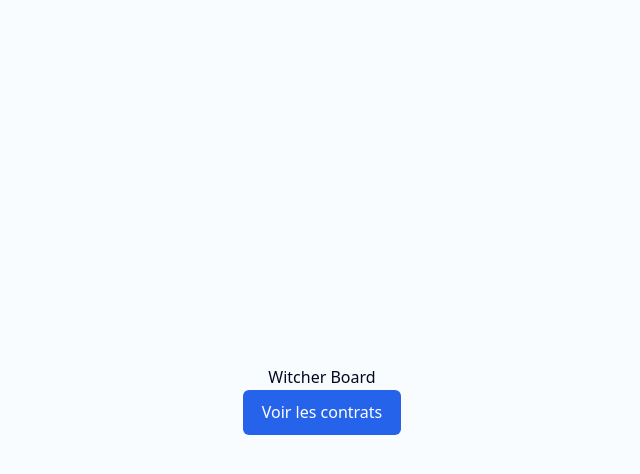
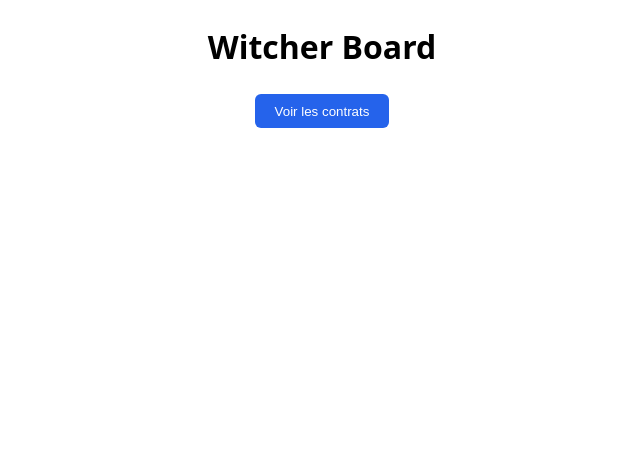
Before and after one commit to auroredilena10/eval-react, a React (Vite) app: page / in a window 1280 px wide. Shown: the top 474 px of the page, without its empty margins (318-958 px from the left). Built offline with nearby package versions, Linux system fonts and the light colour scheme; no server answers.

Commit message:
suppression de fichiers de l'ancien projet repris et ajout de fichier pour le detail des contracts

```diff
--- a/index.html
+++ b/index.html
@@ -4,7 +4,7 @@
     <meta charset="UTF-8" />
     <link rel="icon" type="image/svg+xml" href="/vite.svg" />
     <meta name="viewport" content="width=device-width, initial-scale=1.0" />
-    <title>skibidi-dns</title>
+    <title>Witcher Contracts</title>
   </head>
   <body>
     <div id="root"></div>
--- a/package.json
+++ b/package.json
@@ -1,5 +1,5 @@
 {
-  "name": "skibidi-dns",
+  "name": "Witcher Contracts",
   "private": true,
   "version": "0.0.0",
   "type": "module",
--- a/src/app.jsx
+++ b/src/app.jsx
@@ -1,6 +1,7 @@
 import { BrowserRouter, Route, Routes } from 'react-router-dom';
 import Home from '@/pages/home/home';
 import ContractsContainer from '@/pages/contracts/contractsContainer';
+import DetailsContract from '@/pages/contracts/detailsContract/detailsContract';
 
 const App = () => {
   return (
@@ -8,7 +9,7 @@
       <Routes>
         <Route index element={<Home />} />
         <Route path="/contracts" element={<ContractsContainer />} />
-
+        <Route path="/contracts/detail-contract" element={<DetailsContract />} />
       </Routes>
     </BrowserRouter>
   )
--- a/src/index.css
+++ b/src/index.css
@@ -1,271 +1,15 @@
-@import "tailwindcss";
-@import "tw-animate-css";
-
 :root {
   font-family: system-ui, Avenir, Helvetica, Arial, sans-serif;
   line-height: 1.6;
   font-weight: 400;
-
-  color-scheme: light dark;
-  color: rgba(255, 255, 255, 0.87);
-  background-color: #242424;
-  font-synthesis: none;
-  text-rendering: optimizeLegibility;
-  -webkit-font-smoothing: antialiased;
-  -moz-osx-font-smoothing: grayscale;
-
-  /* Enhanced color palette with better contrast */
-  --radius: 0.75rem;
-
-  /* Light theme - Improved contrast (WCAG AA/AAA compliant) */
-  --background: oklch(0.99 0.005 247.858); /* Near white, softer on eyes */
-  --foreground: oklch(0.15 0.05 260); /* Darker for better readability */
-
-  --card: oklch(1 0 0);
-  --card-foreground: oklch(0.129 0.042 264.695);
-
-  --popover: oklch(1 0 0);
-  --popover-foreground: oklch(0.129 0.042 264.695);
-  --primary: oklch(0.208 0.042 265.755);
-  --primary-foreground: oklch(0.984 0.003 247.858);
-  --secondary: oklch(0.968 0.007 247.896);
-  --secondary-foreground: oklch(0.208 0.042 265.755);
-  --muted: oklch(0.968 0.007 247.896);
-  --muted-foreground: oklch(0.554 0.046 257.417);
-
-  --accent: oklch(0.968 0.007 247.896);
-  --accent-foreground: oklch(0.208 0.042 265.755);
-
-  --destructive: oklch(0.65 0.25 25); /* More vibrant red */
-  --destructive-foreground: oklch(0.99 0.005 247.858);
-
-  --success: oklch(0.62 0.19 150); /* Added success color */
-  --success-foreground: oklch(0.99 0.005 247.858);
-
-  --warning: oklch(0.75 0.18 85); /* Added warning color */
-  --warning-foreground: oklch(0.15 0.05 260);
-
-  --info: oklch(0.62 0.12 245); /* Added info color */
-  --info-foreground: oklch(0.99 0.005 247.858);
-
-  --border: oklch(0.88 0.02 260);
-  --input: oklch(0.88 0.02 260);
-  --ring: oklch(0.55 0.22 262);
-
-  /* Chart colors with better differentiation */
-  --chart-1: oklch(0.65 0.22 41);
-  --chart-2: oklch(0.60 0.18 150);
-  --chart-3: oklch(0.55 0.25 262);
-  --chart-4: oklch(0.75 0.20 80);
-  --chart-5: oklch(0.68 0.20 310);
-
-  /* Sidebar */
-  --sidebar: oklch(0.98 0.005 247.858);
-  --sidebar-foreground: oklch(0.20 0.05 260);
-  --sidebar-primary: oklch(0.55 0.22 262);
-  --sidebar-primary-foreground: oklch(0.99 0.005 247.858);
-  --sidebar-accent: oklch(0.94 0.02 250);
-  --sidebar-accent-foreground: oklch(0.20 0.05 260);
-  --sidebar-border: oklch(0.88 0.02 260);
-  --sidebar-ring: oklch(0.55 0.22 262);
-
-  /* Additional utility colors */
-  --border-strong: oklch(0.70 0.05 260);
-  --shadow-color: oklch(0 0 0 / 0.1);
-  --overlay: oklch(0 0 0 / 0.4);
 }
 
 body {
   margin: 0;
-  display: flex;
-  place-items: center;
-  min-width: 100vw;
-  min-height: 100vh;
   overflow: hidden;
-  background-color: var(--background);
-  color: var(--foreground);
-  transition: background-color 0.3s ease, color 0.3s ease;
 }
 
 #root {
   margin: 0 auto;
   text-align: center;
 }
-
-@theme inline {
-  --radius-sm: calc(var(--radius) - 4px);
-  --radius-md: calc(var(--radius) - 2px);
-  --radius-lg: var(--radius);
-  --radius-xl: calc(var(--radius) + 4px);
-  --radius-2xl: calc(var(--radius) + 8px);
-  --radius-3xl: calc(var(--radius) + 12px);
-  --radius-4xl: calc(var(--radius) + 16px);
-
-  /* Color mapping */
-  --color-background: var(--background);
-  --color-foreground: var(--foreground);
-  --color-card: var(--card);
-  --color-card-foreground: var(--card-foreground);
-  --color-popover: var(--popover);
-  --color-popover-foreground: var(--popover-foreground);
-  --color-primary: var(--primary);
-  --color-primary-foreground: var(--primary-foreground);
-  --color-secondary: var(--secondary);
-  --color-secondary-foreground: var(--secondary-foreground);
-  --color-muted: var(--muted);
-  --color-muted-foreground: var(--muted-foreground);
-  --color-accent: var(--accent);
-  --color-accent-foreground: var(--accent-foreground);
-  --color-destructive: var(--destructive);
-  --color-destructive-foreground: var(--destructive-foreground);
-  --color-success: var(--success);
-  --color-success-foreground: var(--success-foreground);
-  --color-warning: var(--warning);
-  --color-warning-foreground: var(--warning-foreground);
-  --color-info: var(--info);
-  --color-info-foreground: var(--info-foreground);
-  --color-border: var(--border);
-  --color-input: var(--input);
-  --color-ring: var(--ring);
-  --color-chart-1: var(--chart-1);
-  --color-chart-2: var(--chart-2);
-  --color-chart-3: var(--chart-3);
-  --color-chart-4: var(--chart-4);
-  --color-chart-5: var(--chart-5);
-  --color-sidebar: var(--sidebar);
-  --color-sidebar-foreground: var(--sidebar-foreground);
-  --color-sidebar-primary: var(--sidebar-primary);
-  --color-sidebar-primary-foreground: var(--sidebar-primary-foreground);
-  --color-sidebar-accent: var(--sidebar-accent);
-  --color-sidebar-accent-foreground: var(--sidebar-accent-foreground);
-  --color-sidebar-border: var(--sidebar-border);
-  --color-sidebar-ring: var(--sidebar-ring);
-
-  /* Additional theme variables */
-  --color-border-strong: var(--border-strong);
-  --shadow-color: var(--shadow-color);
-  --overlay: var(--overlay);
-
-  /* Enhanced shadows */
-  --shadow-sm: 0 1px 2px var(--shadow-color);
-  --shadow: 0 4px 6px -1px var(--shadow-color);
-  --shadow-md: 0 6px 15px -3px var(--shadow-color);
-  --shadow-lg: 0 10px 25px -5px var(--shadow-color);
-  --shadow-xl: 0 20px 40px -10px var(--shadow-color);
-}
-
-.dark {
-  /* Dark theme - Enhanced contrast */
-  --background: oklch(0.12 0.02 260); /* Darker for better OLED/energy saving */
-  --foreground: oklch(0.98 0.005 247.858); /* Brighter text */
-
-  --card: oklch(0.18 0.03 260);
-  --card-foreground: oklch(0.98 0.005 247.858);
-
-  --popover: oklch(0.18 0.03 260);
-  --popover-foreground: oklch(0.98 0.005 247.858);
-
-  --primary: oklch(0.65 0.22 262); /* Brighter primary */
-  --primary-foreground: oklch(0.12 0.02 260);
-
-  --secondary: oklch(0.25 0.04 260);
-  --secondary-foreground: oklch(0.98 0.005 247.858);
-
-  --muted: oklch(0.22 0.03 260);
-  --muted-foreground: oklch(0.75 0.03 260); /* Brighter muted text */
-
-  --accent: oklch(0.25 0.04 260);
-  --accent-foreground: oklch(0.98 0.005 247.858);
-
-  --destructive: oklch(0.70 0.25 25); /* More visible in dark mode */
-  --destructive-foreground: oklch(0.98 0.005 247.858);
-
-  --success: oklch(0.65 0.19 150);
-  --success-foreground: oklch(0.12 0.02 260);
-
-  --warning: oklch(0.78 0.18 85);
-  --warning-foreground: oklch(0.12 0.02 260);
-
-  --info: oklch(0.65 0.12 245);
-  --info-foreground: oklch(0.12 0.02 260);
-
-  --border: oklch(0.30 0.03 260);
-  --input: oklch(0.25 0.03 260);
-  --ring: oklch(0.65 0.22 262);
-
-  --chart-1: oklch(0.55 0.22 41);
-  --chart-2: oklch(0.65 0.18 150);
-  --chart-3: oklch(0.65 0.25 262);
-  --chart-4: oklch(0.78 0.20 80);
-  --chart-5: oklch(0.70 0.20 310);
-
-  --sidebar: oklch(0.18 0.03 260);
-  --sidebar-foreground: oklch(0.98 0.005 247.858);
-  --sidebar-primary: oklch(0.65 0.22 262);
-  --sidebar-primary-foreground: oklch(0.12 0.02 260);
-  --sidebar-accent: oklch(0.25 0.04 260);
-  --sidebar-accent-foreground: oklch(0.98 0.005 247.858);
-  --sidebar-border: oklch(0.30 0.03 260);
-  --sidebar-ring: oklch(0.65 0.22 262);
-
-  /* Dark theme specific utilities */
-  --border-strong: oklch(0.45 0.04 260);
-  --shadow-color: oklch(0 0 0 / 0.3);
-  --overlay: oklch(0 0 0 / 0.6);
-}
-
-@layer base {
-  * {
-    @apply border-border outline-ring/50;
-    transition: border-color 0.2s ease, background-color 0.2s ease;
-  }
-
-  body {
-    @apply bg-background text-foreground;
-  }
-
-  /* Better focus styles for accessibility */
-  *:focus-visible {
-    @apply outline-2 outline-offset-2 outline-ring;
-  }
-
-  /* Better selection styles */
-  ::selection {
-    @apply bg-primary/20 text-foreground;
-  }
-
-  /* Better scrollbar */
-  ::-webkit-scrollbar {
-    width: 10px;
-    height: 10px;
-  }
-
-  ::-webkit-scrollbar-track {
-    @apply bg-muted;
-  }
-
-  ::-webkit-scrollbar-thumb {
-    @apply bg-border rounded-full;
-  }
-
-  ::-webkit-scrollbar-thumb:hover {
-    @apply bg-border-strong;
-  }
-}
-
-/* Utility classes for enhanced contrast */
-.high-contrast {
-  --foreground: oklch(0 0 0) !important;
-  --background: oklch(1 0 0) !important;
-  --border: oklch(0 0 0) !important;
-  --primary: oklch(0 0 0) !important;
-  --primary-foreground: oklch(1 0 0) !important;
-}
-
-.dark .high-contrast {
-  --foreground: oklch(1 0 0) !important;
-  --background: oklch(0 0 0) !important;
-  --border: oklch(1 0 0) !important;
-  --primary: oklch(1 0 0) !important;
-  --primary-foreground: oklch(0 0 0) !important;
-}
--- a/src/lib/utils.ts
+++ /dev/null
@@ -1,6 +0,0 @@
-import { clsx, type ClassValue } from "clsx"
-import { twMerge } from "tailwind-merge"
-
-export function cn(...inputs: ClassValue[]) {
-  return twMerge(clsx(inputs))
-}
--- /dev/null
+++ b/src/pages/contracts/detailsContract/detailsContract.tsx
@@ -0,0 +1,15 @@
+//import styles from "./contracts.module.css";
+
+export default function DetailsContract({
+  contracts,
+  isLoading,
+  error,
+  title,
+  status,
+  onTitleChange,
+  onStatusChange,
+}) {
+
+
+
+}
--- a/vite.config.ts
+++ b/vite.config.ts
@@ -1,11 +1,10 @@
 import path from "path"
-import tailwindcss from "@tailwindcss/vite"
 import react from "@vitejs/plugin-react"
 import { defineConfig } from "vite"
 
 // https://vite.dev/config/
 export default defineConfig({
-  plugins: [react(), tailwindcss()],
+  plugins: [react()],
   resolve: {
     alias: {
       "@": path.resolve(__dirname, "./src"),
```
Also changed, not shown: src/pages/contracts/detailsContract/detailsContractContainer.tsx (added, +7 -0 lines), components.json (deleted), 1 other file (tests, documents, lock files or other folders).
